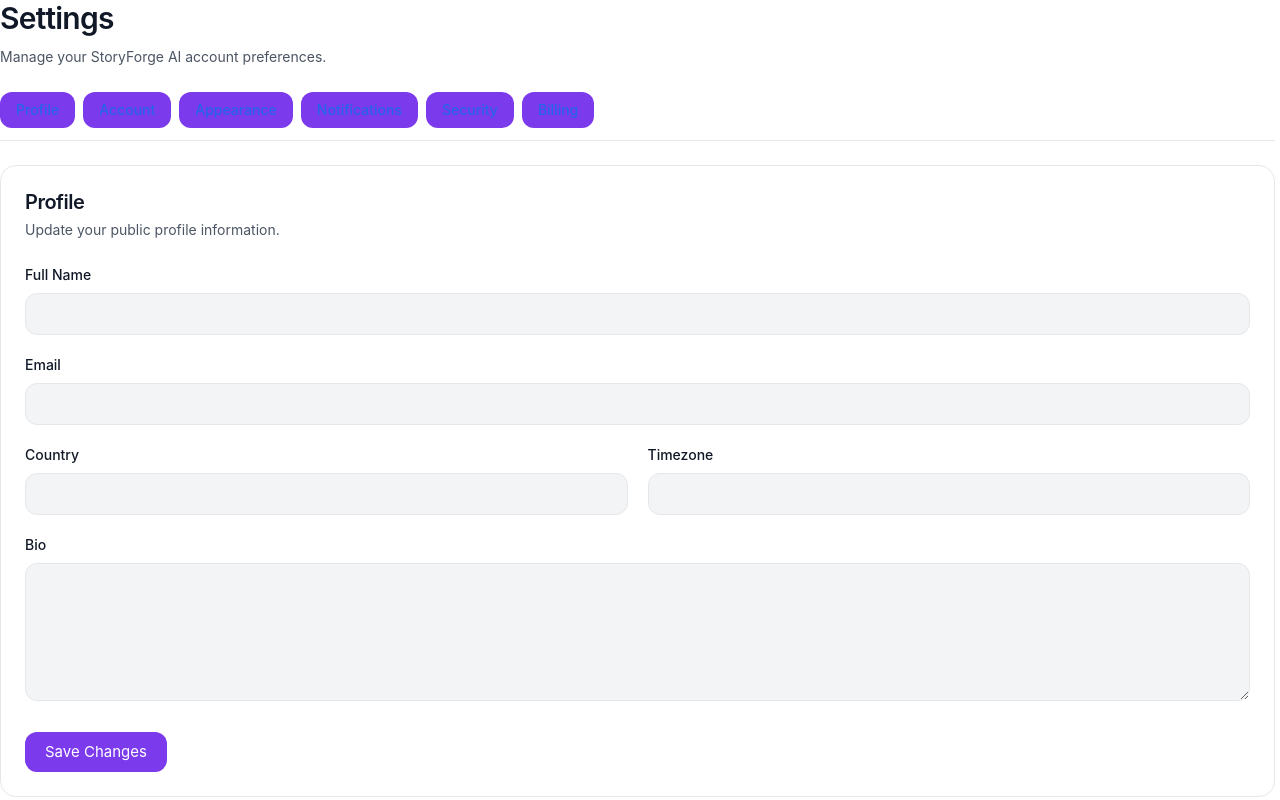
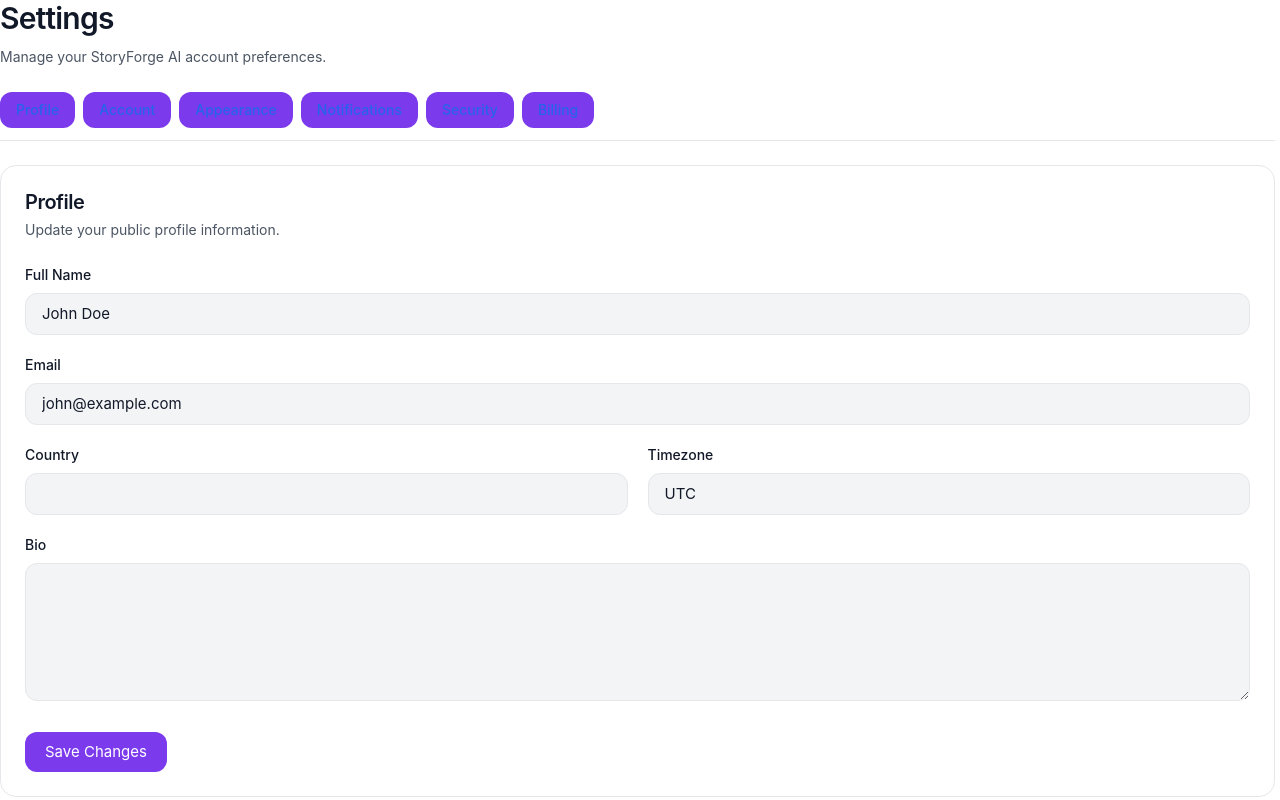
Before and after one commit to HiwaMajidpour/AI-Builders-Challenge, a React (Vite) app in the folder frontend/: page /settings/profile in a window 1280 px wide. Built offline with nearby package versions, Linux system fonts and the light colour scheme; no server answers.

Commit message:
feat(ai): improve AI Studio generation workflow

```diff
--- a/frontend/src/features/settings/ProfileSettings.jsx
+++ b/frontend/src/features/settings/ProfileSettings.jsx
@@ -3,7 +3,7 @@
  * User profile settings.
  */
 
-import { useState } from 'react';
+import { useMemo, useState } from 'react';
 import { toast } from 'sonner';
 import { useSettings } from '../../hooks/useSettings';
 
@@ -14,15 +14,19 @@ export default function ProfileSettings() {
         loading,
     } = useSettings();
 
+    const profile = useMemo(
+        () => ({
+            name: settings?.profile?.name ?? '',
+            email: settings?.profile?.email ?? '',
+            bio: settings?.profile?.bio ?? '',
+            country: settings?.profile?.country ?? '',
+            timezone: settings?.profile?.timezone ?? '',
+        }),
+        [settings]
+    );
+
+    const [form, setForm] = useState(profile);
     const [saving, setSaving] = useState(false);
-
-    const [form, setForm] = useState(() => ({
-        name: settings?.profile?.name ?? '',
-        email: settings?.profile?.email ?? '',
-        bio: settings?.profile?.bio ?? '',
-        country: settings?.profile?.country ?? '',
-        timezone: settings?.profile?.timezone ?? '',
-    }));
 
     function handleChange(event) {
         const { name, value } = event.target;
@@ -59,6 +63,15 @@ export default function ProfileSettings() {
         );
     }
 
+    const values =
+        form.name ||
+            form.email ||
+            form.country ||
+            form.timezone ||
+            form.bio
+            ? form
+            : profile;
+
     return (
         <form
             onSubmit={handleSubmit}
@@ -87,7 +100,7 @@ export default function ProfileSettings() {
                         id="name"
                         name="name"
                         type="text"
-                        value={form.name}
+                        value={values.name}
                         onChange={handleChange}
                         className="w-full rounded-lg border border-[var(--color-border)] bg-[var(--color-bg-surface)] px-4 py-2"
                     />
@@ -105,7 +118,7 @@ export default function ProfileSettings() {
                         id="email"
                         name="email"
                         type="email"
-                        value={form.email}
+                        value={values.email}
                         onChange={handleChange}
                         className="w-full rounded-lg border border-[var(--color-border)] bg-[var(--color-bg-surface)] px-4 py-2"
                     />
@@ -123,7 +136,7 @@ export default function ProfileSettings() {
                         id="country"
                         name="country"
                         type="text"
-                        value={form.country}
+                        value={values.country}
                         onChange={handleChange}
                         className="w-full rounded-lg border border-[var(--color-border)] bg-[var(--color-bg-surface)] px-4 py-2"
                     />
@@ -141,7 +154,7 @@ export default function ProfileSettings() {
                         id="timezone"
                         name="timezone"
                         type="text"
-                        value={form.timezone}
+                        value={values.timezone}
                         onChange={handleChange}
                         className="w-full rounded-lg border border-[var(--color-border)] bg-[var(--color-bg-surface)] px-4 py-2"
                     />
@@ -159,7 +172,7 @@ export default function ProfileSettings() {
                         id="bio"
                         name="bio"
                         rows={5}
-                        value={form.bio}
+                        value={values.bio}
                         onChange={handleChange}
                         className="w-full rounded-lg border border-[var(--color-border)] bg-[var(--color-bg-surface)] px-4 py-2"
                     />
```
